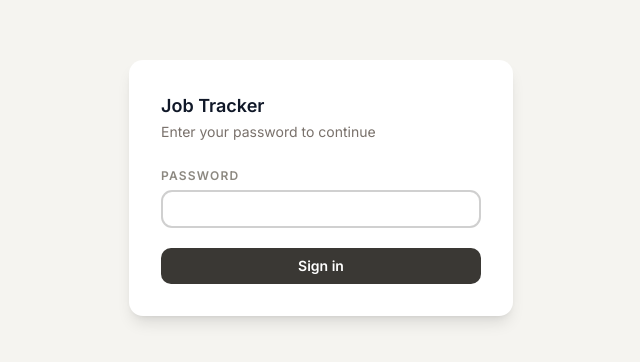
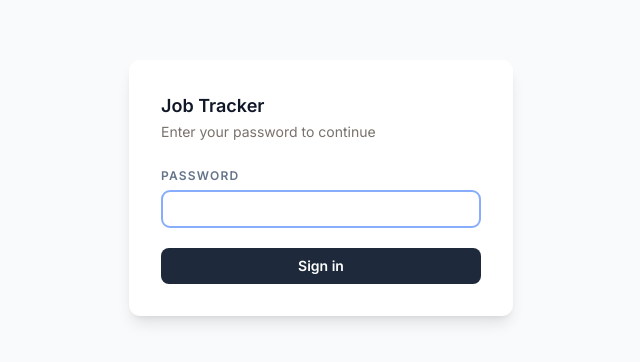
Before and after one commit to creativereason/deckhandAI, a Next.js app: page /login in a window 1280 px wide. Shown: the part 212-574 px from the top of the page, without its empty margins (319-959 px from the left). Built offline with nearby package versions, Linux system fonts and the light colour scheme.

Commit message:
Switch to Slate + Blue theme — replaces warm earthy portfolio tokens

```diff
--- a/app/globals.css
+++ b/app/globals.css
@@ -7,17 +7,17 @@
 @theme inline {
     --font-heading: var(--font-sans);
     --font-sans: var(--font-sans);
-    /* Portfolio design tokens */
-    --color-p-light:      #F5F4F0;
-    --color-p-linen:      #E8E5DD;
-    --color-p-blue:       #3A3834;
-    --color-p-navy:       #252320;
-    --color-p-dusk:       #8C8880;
-    --color-p-gold:       #C8C3B5;
-    --color-p-accent:     #1E3A8A;
-    --color-p-accent-inv: #818CF8;
-    --color-p-dark-mid:   #32363e;
-    --color-p-dark-surface: #26292f;
+    /* Slate + Blue theme */
+    --color-p-light:        #f8fafc;  /* slate-50  — light page bg */
+    --color-p-linen:        #e2e8f0;  /* slate-200 — borders, subtle bg */
+    --color-p-blue:         #1e293b;  /* slate-800 — primary buttons, labels */
+    --color-p-navy:         #020617;  /* slate-950 — button hover, dark page bg */
+    --color-p-dusk:         #64748b;  /* slate-500 — muted / metadata text */
+    --color-p-gold:         #cbd5e1;  /* slate-300 — subtle accents */
+    --color-p-accent:       #2563eb;  /* blue-600  — active states, links, rings */
+    --color-p-accent-inv:   #60a5fa;  /* blue-400  — dark mode accent */
+    --color-p-dark-mid:     #1e293b;  /* slate-800 — dark borders + inputs */
+    --color-p-dark-surface: #0f172a;  /* slate-900 — dark card surfaces */
     --color-sidebar-ring: var(--sidebar-ring);
     --color-sidebar-border: var(--sidebar-border);
     --color-sidebar-accent-foreground: var(--sidebar-accent-foreground);
@@ -59,72 +59,74 @@
 }
 
 :root {
-    --background: oklch(1 0 0);
-    --foreground: oklch(0.145 0 0);
+    /* Slate + Blue — shadcn compatible light mode */
+    --background: oklch(0.984 0.003 247.858);   /* slate-50 */
+    --foreground: oklch(0.129 0.042 264.695);   /* slate-950 */
     --card: oklch(1 0 0);
-    --card-foreground: oklch(0.145 0 0);
+    --card-foreground: oklch(0.129 0.042 264.695);
     --popover: oklch(1 0 0);
-    --popover-foreground: oklch(0.145 0 0);
-    --primary: oklch(0.205 0 0);
-    --primary-foreground: oklch(0.985 0 0);
-    --secondary: oklch(0.97 0 0);
-    --secondary-foreground: oklch(0.205 0 0);
-    --muted: oklch(0.97 0 0);
-    --muted-foreground: oklch(0.556 0 0);
-    --accent: oklch(0.97 0 0);
-    --accent-foreground: oklch(0.205 0 0);
+    --popover-foreground: oklch(0.129 0.042 264.695);
+    --primary: oklch(0.546 0.245 262.881);      /* blue-600 */
+    --primary-foreground: oklch(0.984 0.003 247.858);
+    --secondary: oklch(0.968 0.007 247.896);    /* slate-100 */
+    --secondary-foreground: oklch(0.279 0.041 260.031);
+    --muted: oklch(0.968 0.007 247.896);
+    --muted-foreground: oklch(0.554 0.046 264.364); /* slate-500 */
+    --accent: oklch(0.929 0.013 255.508);       /* slate-200 */
+    --accent-foreground: oklch(0.279 0.041 260.031);
     --destructive: oklch(0.577 0.245 27.325);
-    --border: oklch(0.922 0 0);
-    --input: oklch(0.922 0 0);
-    --ring: oklch(0.708 0 0);
-    --chart-1: oklch(0.87 0 0);
-    --chart-2: oklch(0.556 0 0);
-    --chart-3: oklch(0.439 0 0);
-    --chart-4: oklch(0.371 0 0);
-    --chart-5: oklch(0.269 0 0);
-    --radius: 0.625rem;
-    --sidebar: oklch(0.985 0 0);
-    --sidebar-foreground: oklch(0.145 0 0);
-    --sidebar-primary: oklch(0.205 0 0);
-    --sidebar-primary-foreground: oklch(0.985 0 0);
-    --sidebar-accent: oklch(0.97 0 0);
-    --sidebar-accent-foreground: oklch(0.205 0 0);
-    --sidebar-border: oklch(0.922 0 0);
-    --sidebar-ring: oklch(0.708 0 0);
+    --border: oklch(0.929 0.013 255.508);       /* slate-200 */
+    --input: oklch(0.929 0.013 255.508);
+    --ring: oklch(0.546 0.245 262.881);         /* blue-600 */
+    --chart-1: oklch(0.546 0.245 262.881);
+    --chart-2: oklch(0.623 0.214 259.815);
+    --chart-3: oklch(0.707 0.165 254.624);
+    --chart-4: oklch(0.869 0.022 252.894);
+    --chart-5: oklch(0.929 0.013 255.508);
+    --radius: 0.5rem;
+    --sidebar: oklch(0.968 0.007 247.896);
+    --sidebar-foreground: oklch(0.129 0.042 264.695);
+    --sidebar-primary: oklch(0.546 0.245 262.881);
+    --sidebar-primary-foreground: oklch(0.984 0.003 247.858);
+    --sidebar-accent: oklch(0.929 0.013 255.508);
+    --sidebar-accent-foreground: oklch(0.279 0.041 260.031);
+    --sidebar-border: oklch(0.929 0.013 255.508);
+    --sidebar-ring: oklch(0.546 0.245 262.881);
 }
 
 .dark {
-    --background: oklch(0.145 0 0);
-    --foreground: oklch(0.985 0 0);
-    --card: oklch(0.205 0 0);
-    --card-foreground: oklch(0.985 0 0);
-    --popover: oklch(0.205 0 0);
-    --popover-foreground: oklch(0.985 0 0);
-    --primary: oklch(0.922 0 0);
-    --primary-foreground: oklch(0.205 0 0);
-    --secondary: oklch(0.269 0 0);
-    --secondary-foreground: oklch(0.985 0 0);
-    --muted: oklch(0.269 0 0);
-    --muted-foreground: oklch(0.708 0 0);
-    --accent: oklch(0.269 0 0);
-    --accent-foreground: oklch(0.985 0 0);
+    /* Slate + Blue — shadcn compatible dark mode */
+    --background: oklch(0.129 0.042 264.695);   /* slate-950 */
+    --foreground: oklch(0.984 0.003 247.858);   /* slate-50 */
+    --card: oklch(0.208 0.042 265.755);         /* slate-900 */
+    --card-foreground: oklch(0.984 0.003 247.858);
+    --popover: oklch(0.208 0.042 265.755);
+    --popover-foreground: oklch(0.984 0.003 247.858);
+    --primary: oklch(0.707 0.165 254.624);      /* blue-400 */
+    --primary-foreground: oklch(0.208 0.042 265.755);
+    --secondary: oklch(0.279 0.041 260.031);    /* slate-800 */
+    --secondary-foreground: oklch(0.984 0.003 247.858);
+    --muted: oklch(0.279 0.041 260.031);
+    --muted-foreground: oklch(0.704 0.04 256.788);  /* slate-400 */
+    --accent: oklch(0.279 0.041 260.031);
+    --accent-foreground: oklch(0.984 0.003 247.858);
     --destructive: oklch(0.704 0.191 22.216);
-    --border: oklch(1 0 0 / 10%);
-    --input: oklch(1 0 0 / 15%);
-    --ring: oklch(0.556 0 0);
-    --chart-1: oklch(0.87 0 0);
-    --chart-2: oklch(0.556 0 0);
-    --chart-3: oklch(0.439 0 0);
-    --chart-4: oklch(0.371 0 0);
-    --chart-5: oklch(0.269 0 0);
-    --sidebar: oklch(0.205 0 0);
-    --sidebar-foreground: oklch(0.985 0 0);
-    --sidebar-primary: oklch(0.488 0.243 264.376);
-    --sidebar-primary-foreground: oklch(0.985 0 0);
-    --sidebar-accent: oklch(0.269 0 0);
-    --sidebar-accent-foreground: oklch(0.985 0 0);
-    --sidebar-border: oklch(1 0 0 / 10%);
-    --sidebar-ring: oklch(0.556 0 0);
+    --border: oklch(0.279 0.041 260.031);       /* slate-800 */
+    --input: oklch(0.279 0.041 260.031);
+    --ring: oklch(0.707 0.165 254.624);         /* blue-400 */
+    --chart-1: oklch(0.707 0.165 254.624);
+    --chart-2: oklch(0.623 0.214 259.815);
+    --chart-3: oklch(0.546 0.245 262.881);
+    --chart-4: oklch(0.372 0.044 257.287);
+    --chart-5: oklch(0.279 0.041 260.031);
+    --sidebar: oklch(0.208 0.042 265.755);
+    --sidebar-foreground: oklch(0.984 0.003 247.858);
+    --sidebar-primary: oklch(0.707 0.165 254.624);
+    --sidebar-primary-foreground: oklch(0.984 0.003 247.858);
+    --sidebar-accent: oklch(0.279 0.041 260.031);
+    --sidebar-accent-foreground: oklch(0.984 0.003 247.858);
+    --sidebar-border: oklch(0.279 0.041 260.031);
+    --sidebar-ring: oklch(0.707 0.165 254.624);
 }
 
 @layer base {
```
